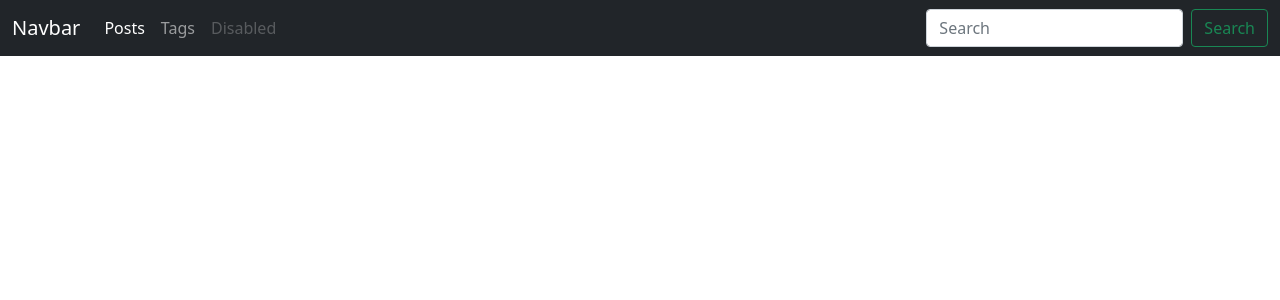
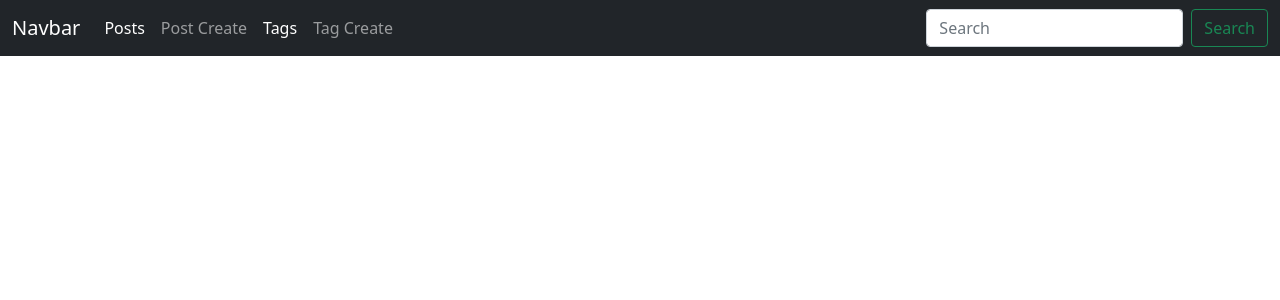
Before and after one commit to ihorko95/DjangoPosts, a Django app: page /blog/ in a window 1280 px wide. Shown: the top 300 px of the page. Run offline with Django 3.2, Linux system fonts and the light colour scheme; data that the repository does not hold is empty.

Commit message:
html refactoring

```diff
--- a/templates/base.html
+++ b/templates/base.html
@@ -18,14 +18,13 @@
         </button>
         <div class="collapse navbar-collapse" id="navbarSupportedContent">
           <ul class="navbar-nav me-auto mb-2 mb-lg-0">
+            <li><a class="nav-link active" aria-current="page" href="{% url 'post_list_url' %}">Posts</a></li>
             <li class="nav-item">
-              <a class="nav-link active" aria-current="page" href="{% url 'post_list_url' %}">Posts</a>
+              <a class="nav-link" href="{% url 'post_create_url' %}">Post Create</a>
             </li>
+            <li><a class="nav-link active" aria-current="page" href="{% url 'tags_list_url' %}">Tags</a></li>
             <li class="nav-item">
-              <a class="nav-link" href="{% url 'tags_list_url' %}">Tags</a>
-            </li>
-            <li class="nav-item">
-              <a class="nav-link disabled" href="#" tabindex="-1" aria-disabled="true">Disabled</a>
+              <a class="nav-link" href="{% url 'tag_create_url' %}">Tag Create</a>
             </li>
           </ul>
           <form class="d-flex">
@@ -35,8 +34,10 @@
         </div>
       </div>
     </nav>
+    <div class="container-sm">
 {% block content %}
     <p>Nothing to show for you</p>
 {% endblock %}
+    </div>
 </body>
 </html>
```
